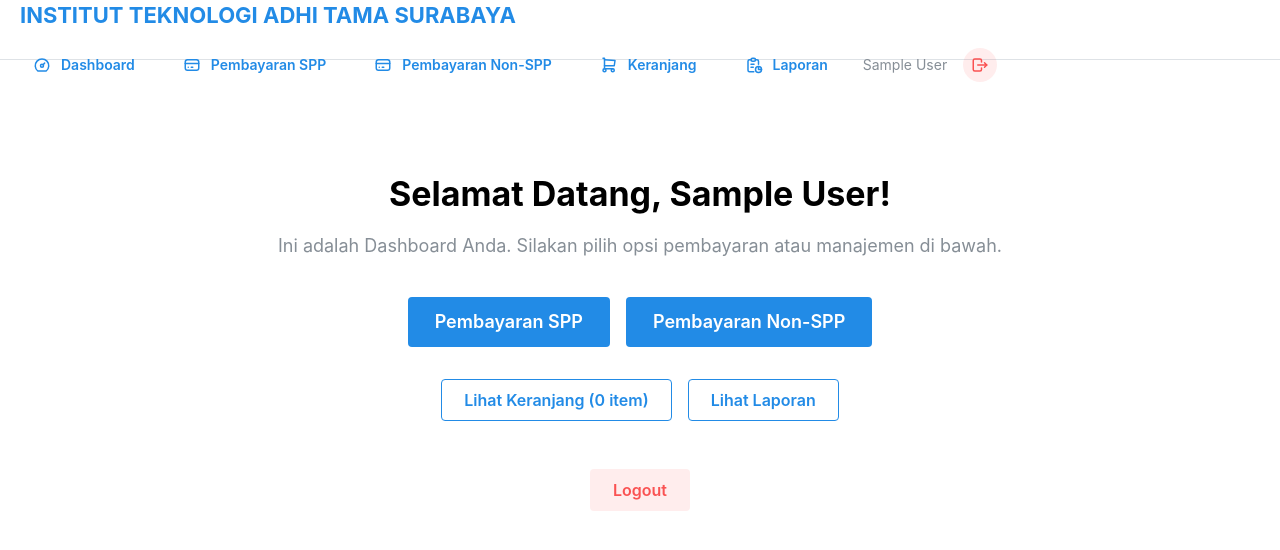
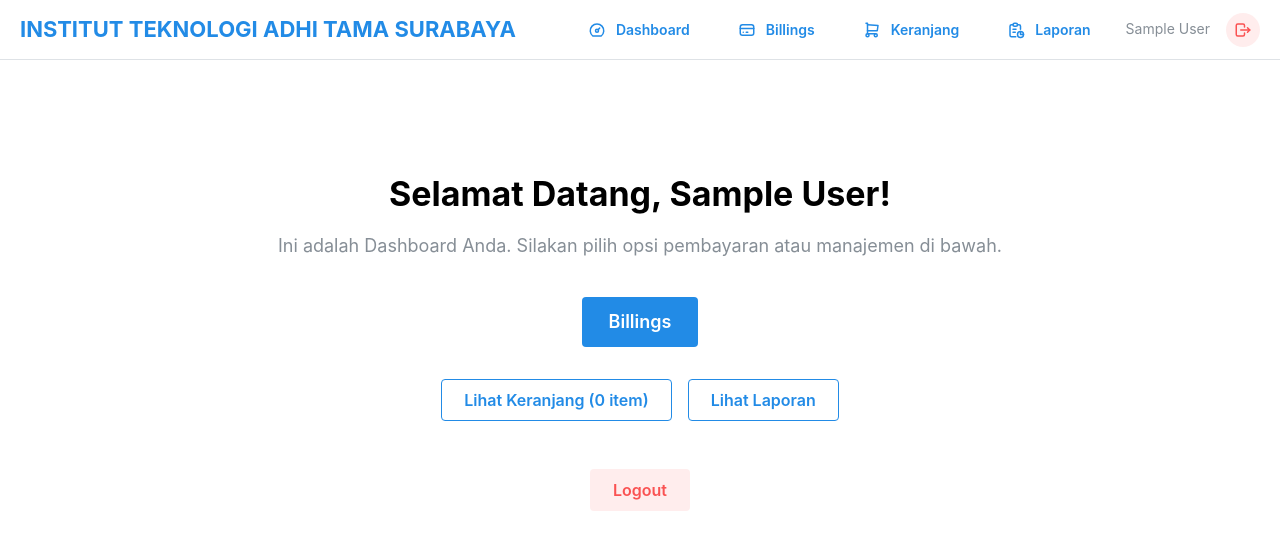
Before and after one commit to SatrioAthallah10/frontend-payment-gateway, a React (Vite) app: page /dashboard in a window 1280 px wide. Shown: the top 550 px of the page. Built offline with nearby package versions, Linux system fonts and the light colour scheme; sample sign-in values are in the browser's storage.

Commit message:
feat: merge into one button billings

```diff
--- a/src/components/Navbar.jsx
+++ b/src/components/Navbar.jsx
@@ -48,11 +48,15 @@
 
           {!isAdmin && (
             <>
-              <Button variant="subtle" leftSection={<IconCreditCard size={18} />} onClick={() => navigate('/payments/spp')}>
+              {/* <Button variant="subtle" leftSection={<IconCreditCard size={18} />} onClick={() => navigate('/payments/spp')}>
                 Pembayaran SPP
-              </Button>
+              </Button> */}
+              {/* <Button variant="subtle" leftSection={<IconCreditCard size={18} />} onClick={() => navigate('/payments/non-spp')}>
+                Pembayaran Non-SPP
+              </Button> */}
+
               <Button variant="subtle" leftSection={<IconCreditCard size={18} />} onClick={() => navigate('/payments/non-spp')}>
-                Pembayaran Non-SPP
+                Billings
               </Button>
               <Button variant="subtle" leftSection={<IconShoppingCart size={18} />} onClick={() => navigate('/cart')}>
                 Keranjang
--- a/src/pages/DashboardPage.jsx
+++ b/src/pages/DashboardPage.jsx
@@ -74,11 +74,15 @@
         </Text>
 
         <Group spacing="md" position="center" mt="lg">
-          <Button size="lg" onClick={handleSPPClick}>
+          {/* <Button size="lg" onClick={handleSPPClick}>
             Pembayaran SPP
           </Button>
           <Button size="lg" onClick={handleNonSPPClick}>
             Pembayaran Non-SPP
+          </Button> */}
+
+          <Button size="lg" onClick={handleSPPClick}>
+            Billings
           </Button>
         </Group>
 
```
